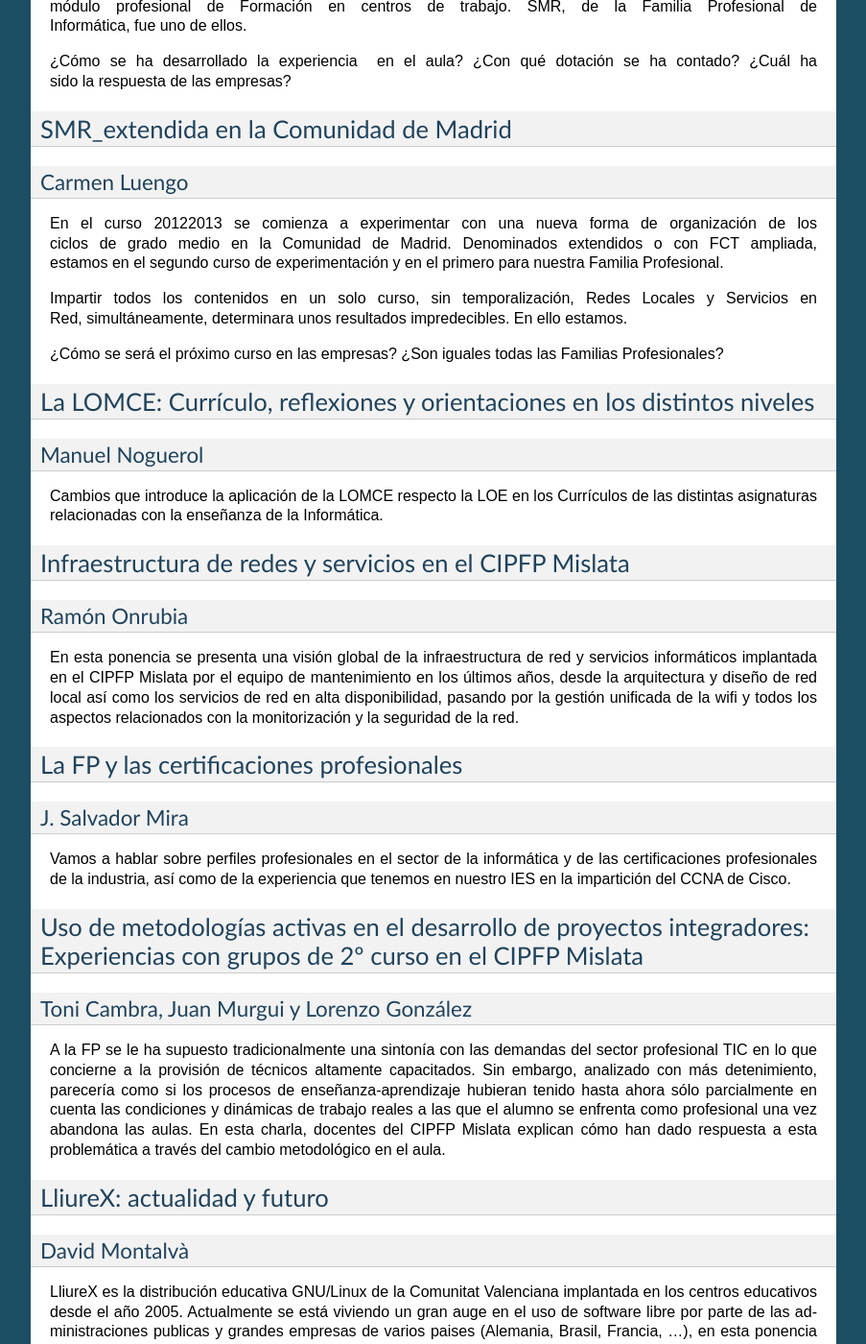
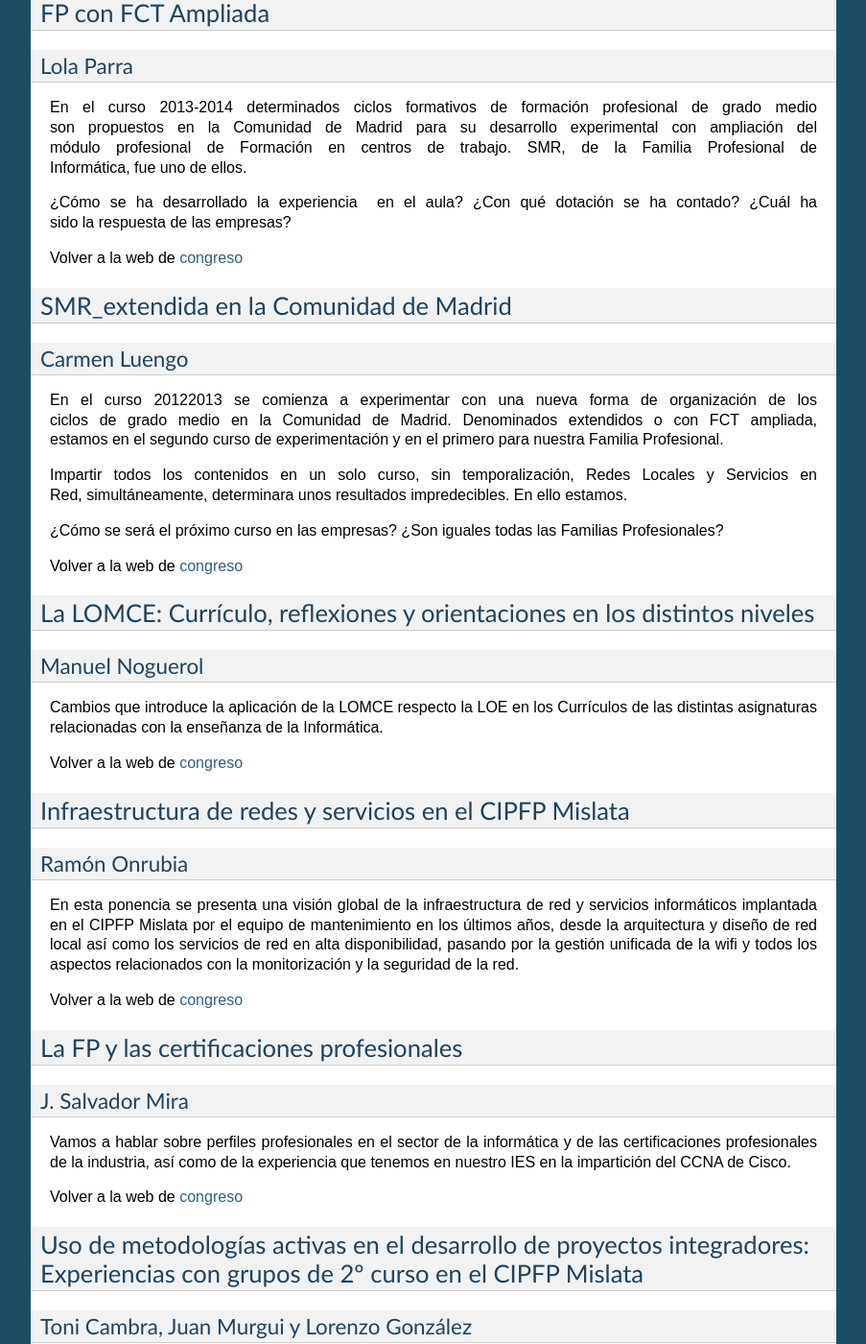
Before and after one commit to pnapi/web-pnapi-archivo, a Sphinx documentation site: the page built from source/congreso/2014/ponencias.rst, in a window 1280 px wide and 1400 px high, scrolled down 1677 px. Shown: the whole window at 96% size, without its empty margins (198-1101 px from the left). Built offline with Sphinx 7.4.7, drawn with Linux system fonts in a browser that asks for light colours; some of the changed text lies outside the part shown.

Commit message:
Coloco enlace al congreso después de cada ponencia

```diff
--- a/source/congreso/2014/ponencias.rst
+++ b/source/congreso/2014/ponencias.rst
@@ -17,6 +17,7 @@ a) la codigoalfabetización es adecuada puesto que desarrolla aptitudes y habili
 b) que es viable dado que, para ello, se pueden establecer fácilmente metodologías y recursos didácticos soportados tecnológicamente como MOOCs o ‘apps’ específicos para el aprendizaje del ‘coding’, que pueden integrarse en el aula a través del modelo ‘flipped classroom’;
 c) que el aprendizaje del ‘coding’ es una habilidad emergente y relevante dado que permite a los estudiantes generar un producto final de creciente uso, utilidad y valoración social, que puede ser compartido y ‘remixado’ por una comunidad global.
 
+Volver a la web de congreso_
 
 .. _programamos:
 
@@ -28,6 +29,7 @@ Jesús Moreno
 
 Programamos es una asociación sin ánimo de lucro cuyo objetivo fundamental es promover el desarrollo del pensamiento computacional desde edades tempranas a través de la programación de videojuegos y aplicaciones para móviles en todas las etapas escolares, desde educación infantil hasta formación profesional.  A lo largo de la ponencia conoceremos los motivos que llevaron a su fundación, los objetivos que persiguen y las acciones que llevan a cabo para promover estas prácticas y enseñanzas por todo nuestro país.
 
+Volver a la web de congreso_
 
 .. _fp-dual-informatica-cv:
 
@@ -39,6 +41,7 @@ Guillermo Nevot
 
 Breve presentación sobre los objetivos de la FP Dual en la Comunidad Valenciana y profundización en el modelo de FP Dual que se está implementando en dicha comunidad, señalando las principales características del mismo.
 
+Volver a la web de congreso_
 
 .. _fp-dual-informatica-madrid:
 
@@ -58,6 +61,7 @@ Con esta experiencia previa, debemos introducir la necesidad de esta formación
 
 De este trabajo conjunto deben salir favorecidos el alumnado, la empresa y el centro educativo devolviendo a la sociedad el esfuerzo realizado.
 
+Volver a la web de congreso_
 
 .. _fct-ampliada:
 
@@ -72,6 +76,8 @@ Informática, fue uno de ellos.
 
 ¿Cómo se ha desarrollado la experiencia  en el aula? ¿Con qué dotación se ha contado? ¿Cuál ha sido la respuesta de las empresas?
 
+Volver a la web de congreso_
+
 SMR_extendida en la Comunidad de Madrid
 ---------------------------------------
 
@@ -84,6 +90,8 @@ Impartir todos los contenidos en un solo curso, sin temporalización,
 
 ¿Cómo se será el próximo curso en las empresas? ¿Son iguales todas las Familias Profesionales?
 
+Volver a la web de congreso_
+
 .. _lomce:
 
 La LOMCE: Currículo, reflexiones y orientaciones en los distintos niveles
@@ -94,6 +102,7 @@ Manuel Noguerol
 
 Cambios que introduce la aplicación de la LOMCE respecto la LOE en los Currículos de las distintas asignaturas relacionadas con la enseñanza de la Informática.
 
+Volver a la web de congreso_
 
 .. _experiencias:
 
@@ -105,6 +114,8 @@ Ramón Onrubia
 
 En esta ponencia se presenta una visión global de la infraestructura de red y servicios informáticos implantada en el CIPFP Mislata por el equipo de mantenimiento en los últimos años, desde la arquitectura y diseño de red local así como los servicios de red en alta disponibilidad, pasando por la gestión unificada de la wifi y todos los aspectos relacionados con la monitorización y la seguridad de la red.
 
+Volver a la web de congreso_
+
 La FP y las certificaciones profesionales
 -----------------------------------------
 
@@ -112,6 +123,8 @@ J. Salvador Mira
 ~~~~~~~~~~~~~~~~
 
 Vamos a hablar sobre perfiles profesionales en el sector de la informática y de las certificaciones profesionales de la industria, así como de la experiencia que tenemos en nuestro IES en la impartición del CCNA de Cisco.
+
+Volver a la web de congreso_
 
 .. _metodologia:
 
@@ -123,6 +136,7 @@ Toni Cambra, Juan Murgui y Lorenzo González
 
 A la FP se le ha supuesto tradicionalmente una sintonía con las demandas del sector profesional TIC en lo que concierne a la provisión de técnicos altamente capacitados. Sin embargo, analizado con más detenimiento, parecería como si los procesos de enseñanza-aprendizaje hubieran tenido hasta ahora sólo parcialmente en cuenta las condiciones y dinámicas de trabajo reales a las que el alumno se enfrenta como profesional una vez abandona las aulas. En esta charla, docentes del CIPFP Mislata explican cómo han dado respuesta a esta problemática a través del cambio metodológico en el aula.
 
+Volver a la web de congreso_
 
 .. _talleres-lliurex:
 
@@ -134,6 +148,8 @@ David Montalvà
 
 LliureX es la distribución educativa GNU/Linux de la Comunitat Valenciana implantada en los centros educativos desde el año 2005. Actualmente se está viviendo un gran auge en el uso de software libre por parte de las administraciones publicas y grandes empresas de varios paises (Alemania, Brasil, Francia, ...), en esta ponencia veremos en que punto se encuentra LliureX y cual va a ser su orientación.
 
+Volver a la web de congreso_
+
 .. _talleres-etse:
 
 ETSE-UV: Jornadas, talleres y concursos para secundaria y ciclos
@@ -144,6 +160,7 @@ Vicente Cerverón
 
 Desde hace 8 años, la ETSE-UV convoca un concurso de diseño de páginas web para estudiantes de enseñanza secundaria d­e la Comunidad Valenciana. El objetivo del concurso es motivar a los estudiantes a participar en la creación y permanente mejora de las herramientas web de sus centros.
 
+Volver a la web de congreso_
 
 .. _talleres-gamesonomy:
 
@@ -158,3 +175,7 @@ Gamesonomy es una aplicación cuyo principal objetivo es facilitar la creación
 Gamesonomy ha desarrollado un entorno en la nube accesible desde cualquier ordenador. El editor de juegos se ha definido con un interfaz intuitiva y sencilla, a la vez que permite realizar juegos de gran complejidad técnica. La utilización es completamente gratuita y los juegos pueden jugarse en el portal www.gamesonomy.com y desde la aplicación móvil (iOS y Android). El entorno facilita la publicación de juegos en las tiendas online App Store y Google Play, permitiendo de esta forma rentabilizar las creaciones mediante herramientas de monetización, tales como publicidad, compras desde la aplicación y marcadores.
 
 Por otro lado, Gamesonomy es una poderosa herramienta educativa y está dirigida también a docentes que desean utilizar los videojuegos para la enseñanza, potenciando entre sus alumnos valores como el desarrollo de la creatividad, el trabajo en equipo y el aprendizaje basado en proyectos. Gamesonomy puede utilizarse para explicar contenidos básicos de física, matemáticas, informática o incluso para las clases de diseño y arte.
+
+Volver a la web de congreso_
+
+.. _congreso: http://congreso.profesoresinformatica.es/
```
